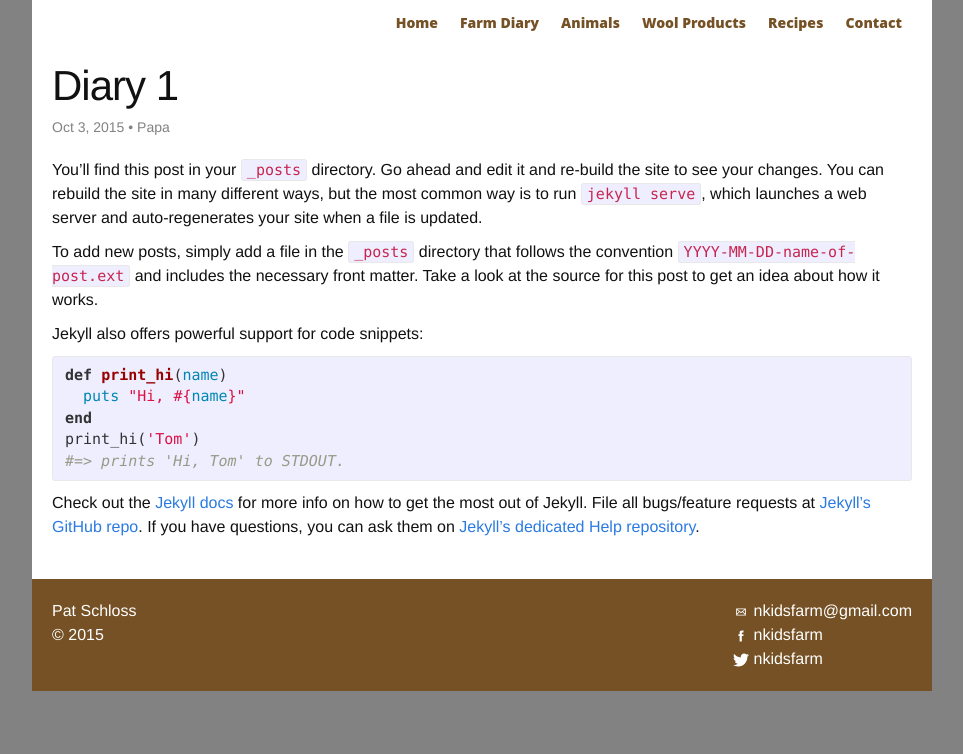
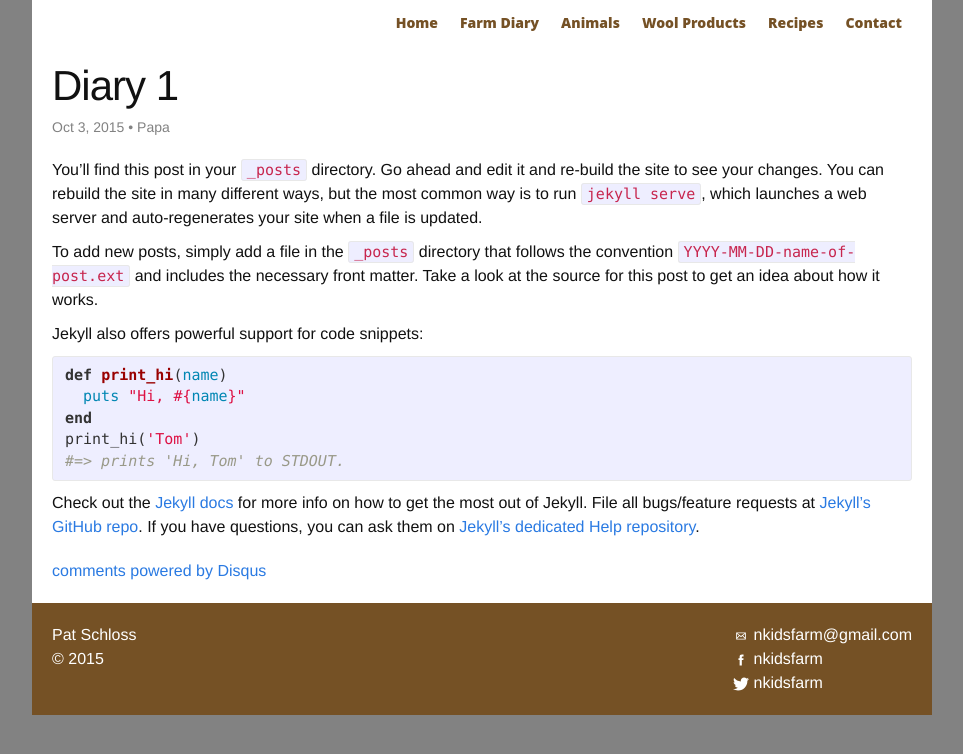
Before and after one commit to pschloss/nkidsfarm.github.io, a Jekyll site: the page built from _posts/2015-12-28-diary_1.md, in a window 1280 px wide. Shown: the top 754 px of the page, without its empty margins (158-1121 px from the left). Built offline with Jekyll 4.4.1, drawn with Linux system fonts in a browser that asks for light colours; comment, search, counter and statistics services are not loaded.

Commit message:
Working on integrating disqus

```diff
--- a/_includes/disqus.html
+++ b/_includes/disqus.html
@@ -9,9 +9,6 @@
 			var disqus_url = 'http://nkidsfarm.com/{{ page.url }}';
 		};
 
-
-
-
 		(function() { // DON'T EDIT BELOW THIS LINE
 		var d = document, s = d.createElement('script');
 
@@ -21,7 +18,9 @@
 		(d.head || d.body).appendChild(s);
 		})();
 	</script>
-<noscript>Please enable JavaScript to view the <a href="https://disqus.com/?ref_noscript" rel="nofollow">comments powered by Disqus.</a></noscript>
-
+	<noscript>
+		Please enable JavaScript to view the <a href="https://disqus.com/?ref_noscript" rel="nofollow">comments powered by Disqus.</a>
+	</noscript>
+	<a href="http://disqus.com" class="dsq-brlink">comments powered by <span class="logo-disqus">Disqus</span></a>
 
 	<script id="dsq-count-scr" src="//nkidsfarm.disqus.com/count.js" async></script>
--- a/_layouts/default.html
+++ b/_layouts/default.html
@@ -10,10 +10,8 @@
     <div class="page-content">
       <div class="wrapper">
         {{ content }}
+		{% include disqus.html %}
 
-		{% if post.comments %}
-			{% include disqus.html %}
-		{% endif %}
 
 
       </div>
--- a/_layouts/post.html
+++ b/_layouts/post.html
@@ -10,11 +10,6 @@
 
   <article class="post-content">
     {{ content }}
-
-	{% if post.comments %}
-		{% include disqus.html %}
-	{% endif %}
-
   </article>
 
 
```
Lines whose indentation alone changed are shown as unchanged.
